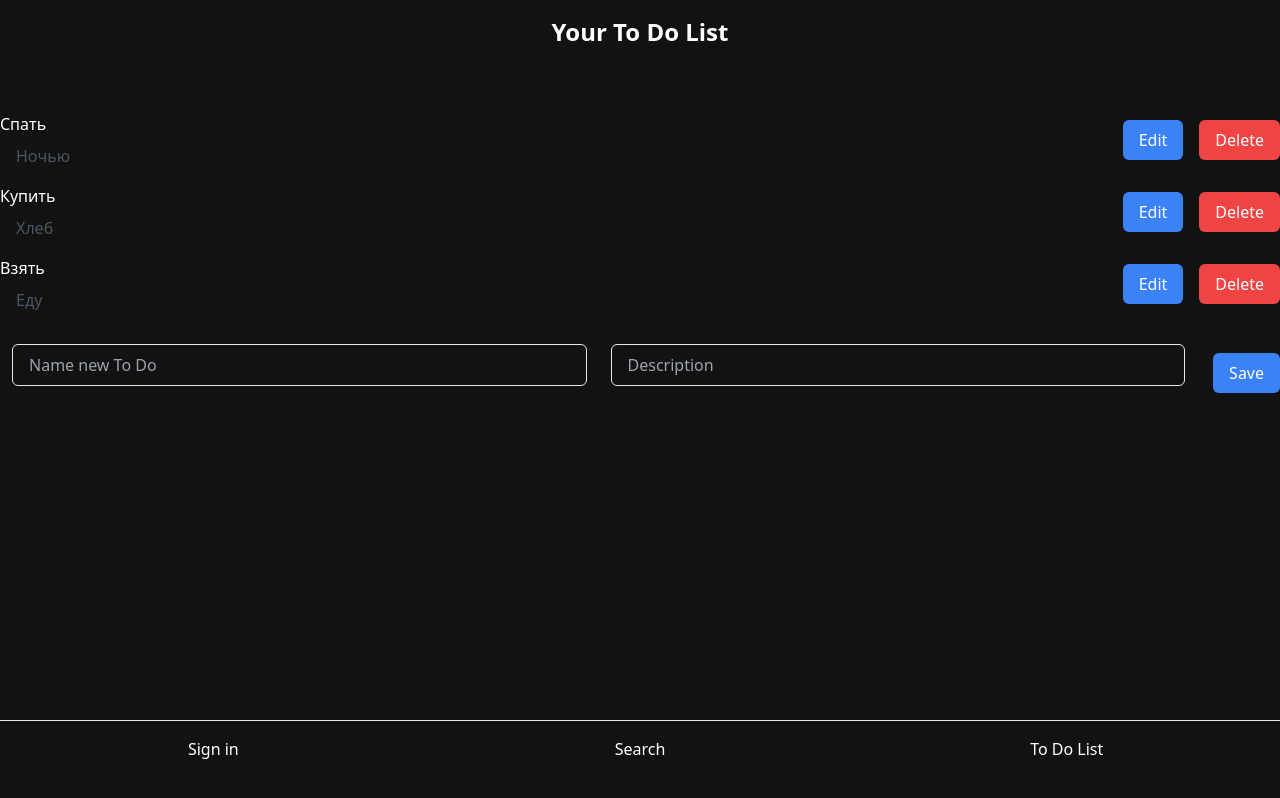
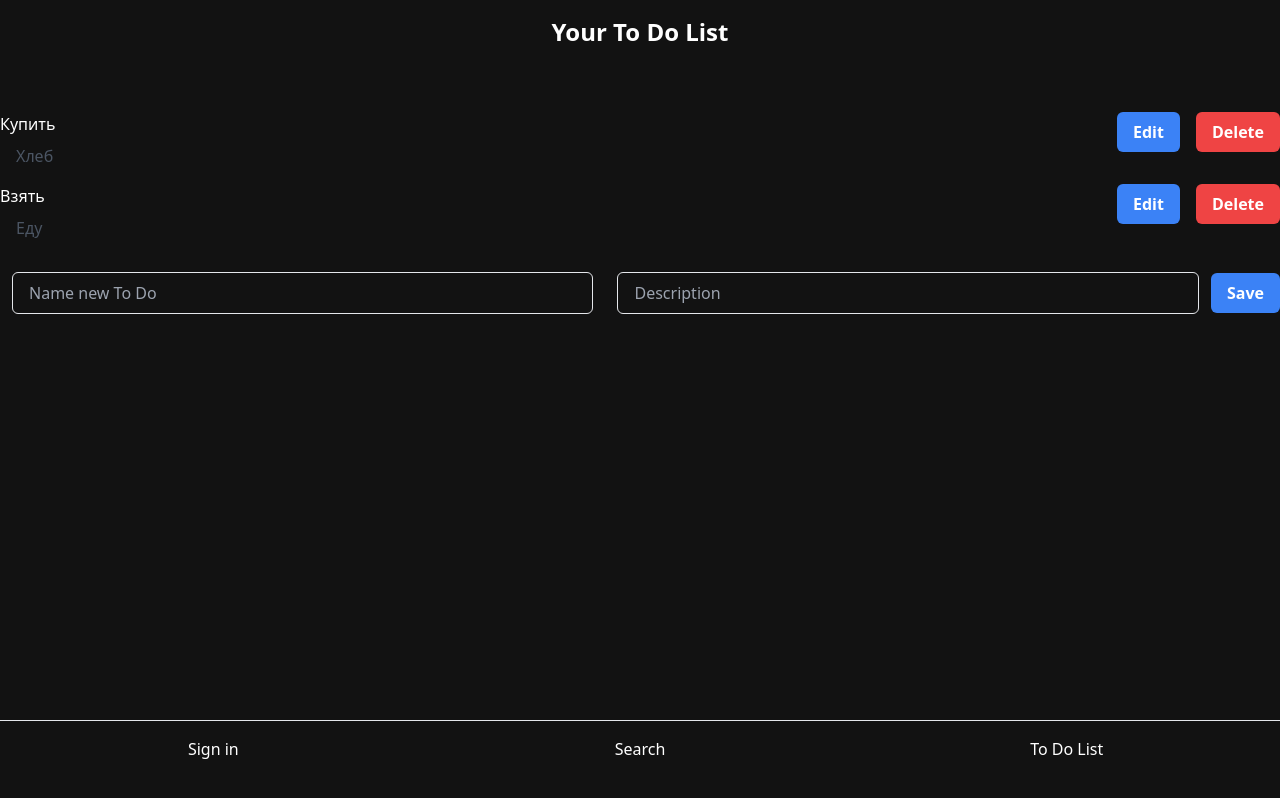
Before and after one commit to ErrorGuyWithGun/BelarusKaliToDoTest, a Vue app: page /tabs/tab3 in a window 1280 px wide. Built offline with nearby package versions, Linux system fonts and the light colour scheme; data requests are answered from the project's data file.

Commit message:
add components FormButton and FormButtonRed

```diff
--- a/db.json
+++ b/db.json
@@ -1,14 +1,9 @@
 {
   "posts": [
     {
-      "title": "Спать",
-      "body": "Ночью",
-      "id": "2"
-    },
-    {
-      "id": "3",
       "title": "Купить",
-      "body": "Хлеб"
+      "body": "Хлеб",
+      "id": "3"
     },
     {
       "title": "Взять",
--- /dev/null
+++ b/src/components/FormButton.vue
@@ -0,0 +1,17 @@
+<template>
+    <div class="mb-4">
+      <button
+        class="text-white font-bold py-2 px-4 rounded-md bg-blue-500 hover:bg-blue-700 w-full "
+      >{{ textbutton  }}</button>
+    </div>
+  </template>
+
+  <script setup lang="ts">
+import { defineProps } from 'vue';
+
+defineProps<{
+  type: string;
+  textbutton: string;
+}>();
+
+  </script>
--- /dev/null
+++ b/src/components/FormButtonRed.vue
@@ -0,0 +1,17 @@
+<template>
+    <div class="mb-4">
+      <button
+        class="text-white font-bold py-2 px-4 bg-red-500 text-white rounded-md hover:bg-red-600 ml-4"
+      >{{ textbutton  }}</button>
+    </div>
+  </template>
+
+  <script setup lang="ts">
+import { defineProps } from 'vue';
+
+defineProps<{
+  type: string;
+  textbutton: string;
+}>();
+
+  </script>
--- a/src/components/InputToDo.vue
+++ b/src/components/InputToDo.vue
@@ -9,17 +9,25 @@
             placeholder="Name To Do"
             @keyup.enter="updateTodo(index)"
             class="flex-1 px-4"
-           />
-           <FormInput
+          />
+          <FormInput
             v-model="editingTodo.description"
             type="text"
             placeholder="Description"
             @keyup.enter="updateTodo(index)"
             class="flex-1 px-4"
-           />
+          />
           <div class="button-container flex">
-            <button @click="updateTodo(index)" class="ml-4 px-4 py-2 bg-green-500 text-white rounded-md hover:bg-green-600 ">Save</button>
-            <button @click="cancelEdit" class="ml-4 px-4 py-2 bg-red-500 text-white rounded-md hover:bg-red-600">Cancel</button>
+            <FormButton
+              type="submit"
+              textbutton="Save"
+              @click="updateTodo(index)"
+            />
+            <FormButtonRed
+              type="submit"
+              textbutton="Cancel"
+              @click="cancelEdit"
+            />
           </div>
         </div>
         <div v-else class="flex items-center w-full justify-between">
@@ -28,8 +36,16 @@
             <div class="description text-gray-600 mt-2 ml-4">{{ todo.description }}</div>
           </div>
           <div class="button-container flex">
-            <button @click="startEdit(index)" class="ml-4 px-4 py-2 bg-blue-500 text-white rounded-md hover:bg-blue-600">Edit</button>
-            <button @click="removeTodo(index)" class="ml-4 px-4 py-2 bg-red-500 text-white rounded-md hover:bg-red-600">Delete</button>
+            <FormButton
+              type="submit"
+              textbutton="Edit"
+              @click="startEdit(index)"
+            />
+            <FormButtonRed
+              type="submit"
+              textbutton="Delete"
+              @click="removeTodo(index)"
+            />
           </div>
         </div>
       </div>
@@ -49,7 +65,11 @@
         @keyup.enter="addTodo"
         class="flex-1 px-3"
       />
-      <button @click="addTodo" class="ml-4 px-4 py-2 bg-blue-500 text-white rounded-md hover:bg-blue-600">Save</button>
+      <FormButton
+        type="submit"
+        textbutton="Save"
+        @click="addTodo"
+      />
     </div>
   </div>
 </template>
@@ -57,6 +77,8 @@
 <script setup lang="ts">
 import { ref, onMounted } from 'vue';
 import FormInput from '@/components/FormInput.vue';
+import FormButton from '@/components/FormButton.vue';
+import FormButtonRed from '@/components/FormButtonRed.vue'
 
 const todos = ref<{ id: number; name: string; description: string }[]>([]);
 const editingIndex = ref(-1);
--- a/src/views/Tab1Page.vue
+++ b/src/views/Tab1Page.vue
@@ -18,13 +18,13 @@
           @clearMessages="clearMessages"
         />
       </div>
-      <button
+        <FormButton
+            type="submit"
+            textbutton="Sign In"
             @click="authenticate"
-        class="bg-blue-500 hover:bg-blue-700 text-white font-bold py-2 px-4 rounded w-full">
-        Sign In
-      </button>
-      <p v-if="error" class="text-red-500 font-bold mt-4">{{ error }}</p>
-      <p v-if="isAuthenticated" class="text-green-500 font-bold mt-4">Добро пожаловать {{ login }}</p>
+        />
+      <p v-if="error" class="text-red-500 font-bold text-center">{{ error }}</p>
+      <p v-if="isAuthenticated" class="text-green-500 font-bold  text-center">Добро пожаловать {{ login }}</p>
     </div>
   </div>
 </template>
@@ -32,6 +32,7 @@
 <script setup lang="ts">
 import { ref } from 'vue';
 import FormInput from '@/components/FormInput.vue';
+import FormButton from '@/components/FormButton.vue';
 
 
 const login = ref('');
--- a/src/views/TabsPage.vue
+++ b/src/views/TabsPage.vue
@@ -3,7 +3,7 @@
     <div class="flex-1">
       <router-view/>
     </div>
-    <nav class="w-full border-t py-4 fixed bottom-0" style="height: 10%;">
+    <nav class="w-full border-t py-4 fixed bottom-0 " style="height: 10%;">
       <div class="flex justify-center h-full">
         <a href="/tabs/tab1" class="flex flex-col items-center justify-center flex-1 ">
           <span>Sign in</span>
```
Lines whose indentation alone changed are shown as unchanged.
